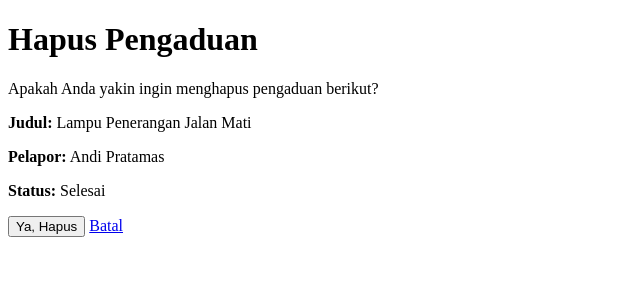
After one commit to akmallllllllllllll/kelurahan, a Django app: page /warga/pengaduan/3/hapus/ in a window 1280 px wide. The commit adds this page. Shown: the top 300 px of the page, without its empty margins (0-640 px from the left). Run offline with Django 5.2, Linux system fonts and the light colour scheme; data comes from the database, SQL or seed files in the repository.

Commit message:
commit keempattt

```diff
--- /dev/null
+++ b/data_kelurahan/warga/templates/warga/pengaduan_confirm_delete.html
@@ -0,0 +1,20 @@
+<!DOCTYPE html>
+<html>
+<head>
+    <title>Konfirmasi Hapus Pengaduan</title>
+</head>
+<body>
+    <h1>Hapus Pengaduan</h1>
+    <p>Apakah Anda yakin ingin menghapus pengaduan berikut?</p>
+
+    <p><strong>Judul:</strong> {{ object.judul }}</p>
+    <p><strong>Pelapor:</strong> {{ object.pelapor.nama_lengkap }}</p>
+    <p><strong>Status:</strong> {{ object.get_status_display }}</p>
+
+    <form method="post">
+        {% csrf_token %}
+        <button type="submit">Ya, Hapus</button>
+        <a href="{% url 'pengaduan-list' %}">Batal</a>
+    </form>
+</body>
+</html>
--- a/data_kelurahan/warga/templates/warga/pengaduan_list.html
+++ b/data_kelurahan/warga/templates/warga/pengaduan_list.html
@@ -18,6 +18,8 @@
                 <small>Tanggal: {{ aduan.tanggal_lapor }}</small>
                 <p>{{ aduan.deskripsi }}</p>
             </li>
+            <a href="{% url 'pengaduan-edit' aduan.pk %}">Edit</a> |
+            <a href="{% url 'pengaduan-hapus' aduan.pk %}">Hapus</a>
             <hr>
         {% empty %}
             <li>Belum ada data pengaduan yang tercatat.</li>
--- a/data_kelurahan/warga/urls.py
+++ b/data_kelurahan/warga/urls.py
@@ -1,5 +1,5 @@
 from django.urls import path
-from .views import WargaListView, WargaDetailView, PengaduanListView, WargaCreateView, PengaduanCreateView, WargaUpdateView, WargaDeleteView
+from .views import WargaListView, WargaDetailView, PengaduanListView, WargaCreateView, PengaduanCreateView, WargaUpdateView, WargaDeleteView, WargaDeleteView, PengaduanUpdateView, PengaduanDeleteView
 
 urlpatterns = [
     path('', WargaListView.as_view(), name='warga-list'),
@@ -8,5 +8,7 @@ urlpatterns = [
     path('pengaduan/', PengaduanListView.as_view(), name='pengaduan-list'),
     path('pengaduan/tambah/', PengaduanCreateView.as_view(), name='pengaduan-tambah'),
     path('<int:pk>/edit/', WargaUpdateView.as_view(), name='warga-edit'),
-    path('<int:pk>/hapus/', WargaDeleteView.as_view(), name='warga-hapus'),  # 🔽 Tambahan
+    path('<int:pk>/hapus/', WargaDeleteView.as_view(), name='warga-hapus'),
+    path('pengaduan/<int:pk>/edit/', PengaduanUpdateView.as_view(), name='pengaduan-edit'),
+    path('pengaduan/<int:pk>/hapus/', PengaduanDeleteView.as_view(), name='pengaduan-hapus'), # 🔽 Tambahan
 ]
--- a/data_kelurahan/warga/views.py
+++ b/data_kelurahan/warga/views.py
@@ -38,3 +38,14 @@ class WargaDeleteView(DeleteView):
     model = Warga
     template_name = 'warga/warga_confirm_delete.html'
     success_url = reverse_lazy('warga-list')
+
+class PengaduanUpdateView(UpdateView):
+    model = Pengaduan
+    form_class = PengaduanForm
+    template_name = 'warga/pengaduan_form.html'  # bisa gunakan template form yang sudah ada
+    success_url = reverse_lazy('pengaduan-list')
+
+class PengaduanDeleteView(DeleteView):
+    model = Pengaduan
+    template_name = 'warga/pengaduan_confirm_delete.html'
+    success_url = reverse_lazy('pengaduan-list')
```
